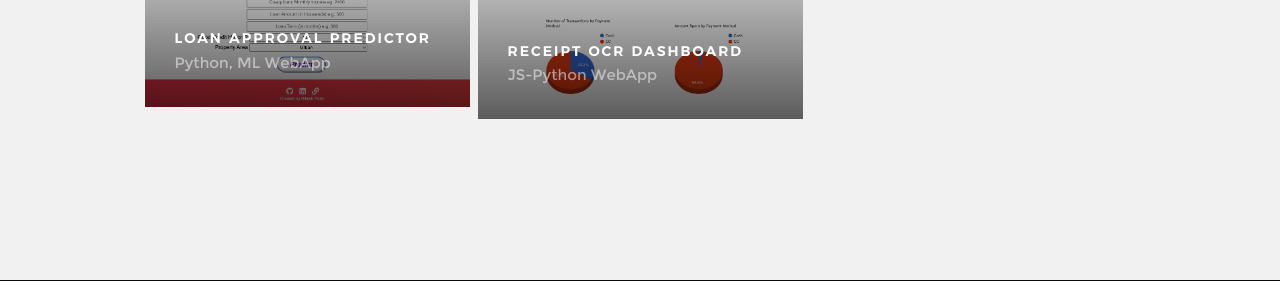
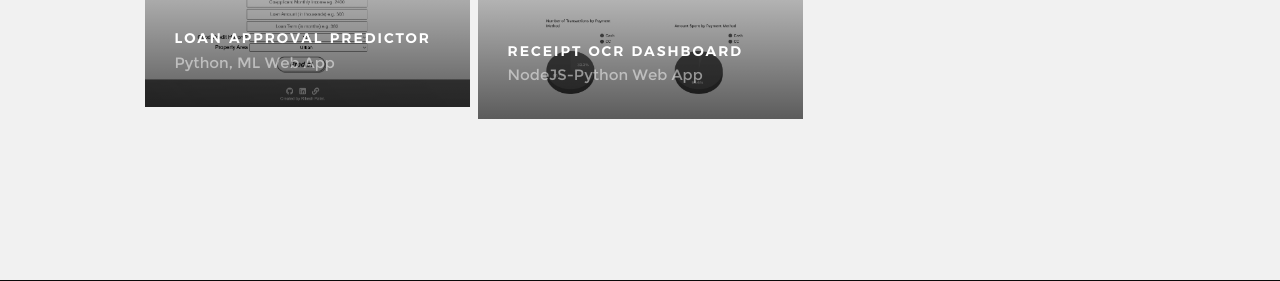
Before and after one commit to Rikesh-Patel/Resume, a PHP site: page / in a window 1280 px wide. Shown: the part 5435-5716 px from the top of the page. Run offline with PHP 8.4, Linux system fonts and the light colour scheme.

Commit message:
update report gallery

```diff
--- a/css/main.css
+++ b/css/main.css
@@ -2485,6 +2485,7 @@ html.no-csstransitions .home-content__main {
 .item-folio2 {
     position: relative;
     overflow: hidden;
+    filter: grayscale(100%);
 }
 
 .item-folio__thumb img {
@@ -2644,6 +2645,8 @@ html.no-csstransitions .home-content__main {
     -webkit-transform: scale(1.05);
     -ms-transform: scale(1.05);
     transform: scale(1.05);
+    filter:none;
+
 }
 
 .item-folio:hover .item-folio__project-link {
--- a/index.html
+++ b/index.html
@@ -422,7 +422,7 @@ data science, I strive to generate reports that make data exciting, draw insight
                 <div class="masonry__brick">
                     <div class="item-folio2" title="Stock Comparison Webapp">
                         <div class="item-folio__thumb">
-                            <a href="https://rikesh-patel.github.io/Analyze-Stock/" target="_blank" title="Stock Comparison Webapp" class="thumb-link">
+                            <a href="https://rikesh-patel-analyze-stock-stocks-3fvft1.streamlitapp.com/" target="_blank" title="Stock Comparison Webapp" class="thumb-link">
                                 <img src="reports/stockwebapp.jpg"
                                      srcset="reports/stockwebapp.jpg 1x, reports/stockwebapp.jpg 2x" alt="">
                                 <span class="shadow-overlay"></span> </a></div>
@@ -431,7 +431,7 @@ data science, I strive to generate reports that make data exciting, draw insight
                                 Stock Analyzer App
                             </h3>
                             <p class="item-folio__cat">
-                                Python, WebApp
+                                Python Web App
                             </p>
                         </div>
                     </div> <!-- end item-folio -->
@@ -449,7 +449,7 @@ data science, I strive to generate reports that make data exciting, draw insight
                                 NFT Market Dashboard
                             </h3>
                             <p class="item-folio__cat">
-                                NFT, Dashboard
+                                NFT Web Dashboard
                             </p>
                         </div>
                     </div> <!-- end item-folio -->
@@ -457,7 +457,7 @@ data science, I strive to generate reports that make data exciting, draw insight
                 <div class="masonry__brick">
                     <div class="item-folio2" title="Summarizer Webapp">
                         <div class="item-folio__thumb">
-                            <a href="https://rikesh-patel.github.io/Summarizer/" target="_blank" title="Summarizer Webapp" class="thumb-link">
+                            <a href="https://rikesh-patel-summarizer-summarizer-wlmjq6.streamlitapp.com/" target="_blank" title="Summarizer Webapp" class="thumb-link">
                                 <img src="reports/summarizer.jpg"
                                      srcset="reports/summarizer.jpg 1x, reports/summarizer.jpg 2x" alt="">
                                 <span class="shadow-overlay"></span> </a></div>
@@ -466,7 +466,7 @@ data science, I strive to generate reports that make data exciting, draw insight
                                 Text Summarizer
                             </h3>
                             <p class="item-folio__cat">
-                                Python, WebApp
+                                Python Web App
                             </p>
                         </div>
                     </div> <!-- end item-folio -->
@@ -502,7 +502,7 @@ data science, I strive to generate reports that make data exciting, draw insight
                                 Loan Approval Predictor
                             </h3>
                             <p class="item-folio__cat">
-                                Python, ML WebApp
+                                Python, ML Web App
                             </p>
                         </div>
                     </div> <!-- end item-folio -->
@@ -520,7 +520,7 @@ data science, I strive to generate reports that make data exciting, draw insight
                                 Receipt OCR Dashboard
                             </h3>
                             <p class="item-folio__cat">
-                                JS-Python WebApp
+                                NodeJS-Python Web App
                             </p>
                         </div>
                     </div> <!-- end item-folio -->
```
